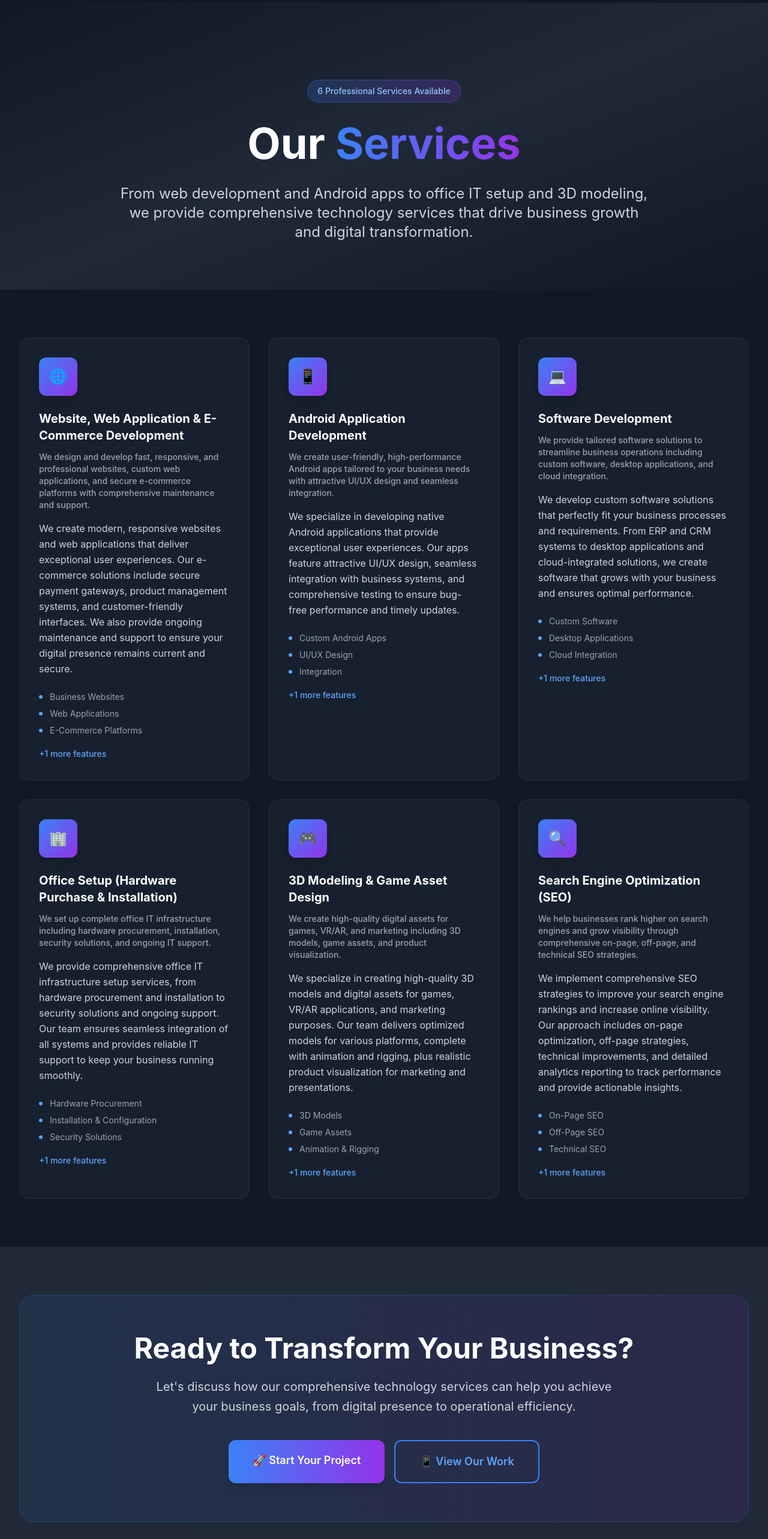
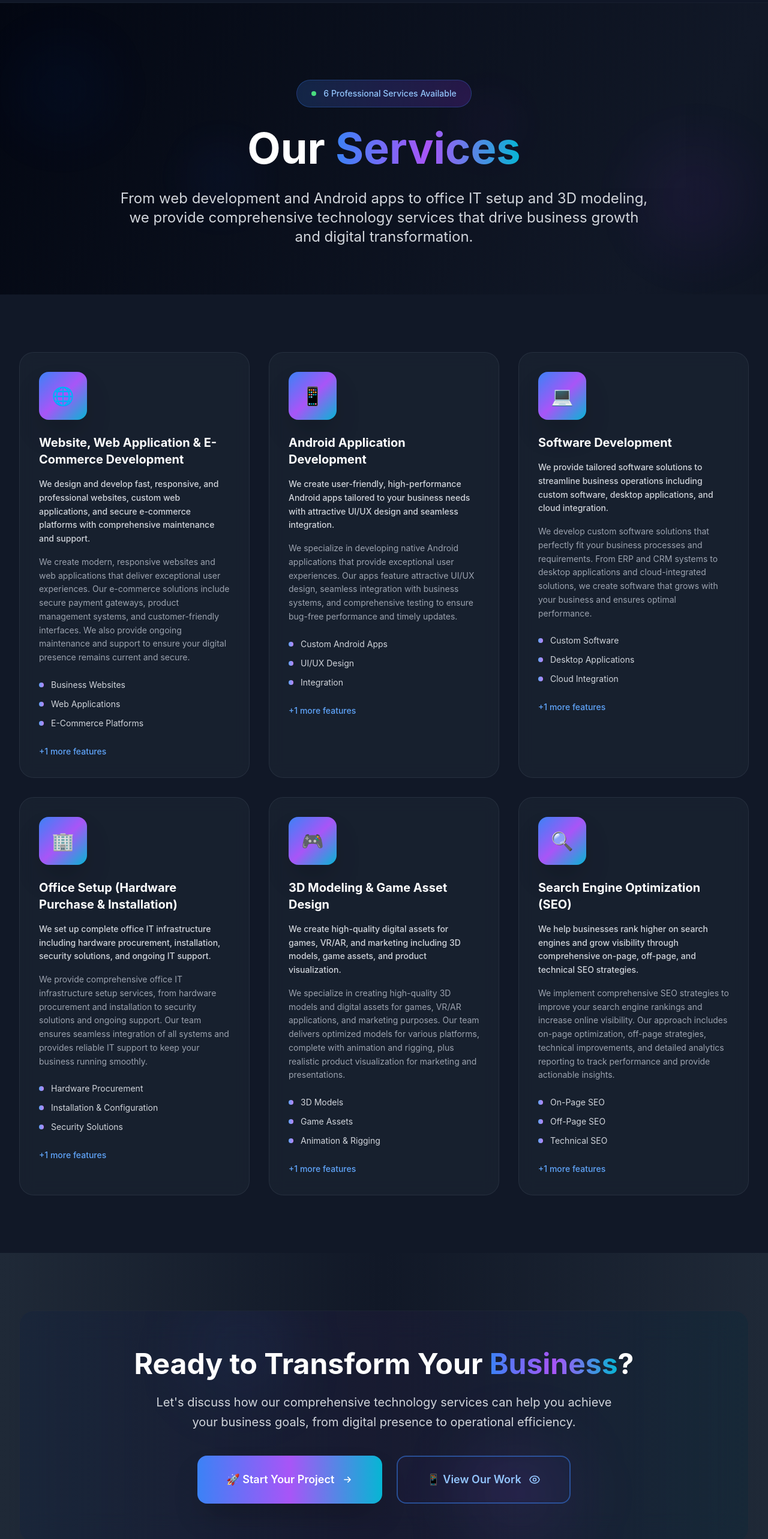
Before and after one commit to Iftekhar-Tasnim/astronyvia, a React (Vite) app in the folder frontend/: page /services in a window 1280 px wide. Shown: the part 60-2626 px from the top of the page at 60% size. Built offline with nearby package versions, Linux system fonts and the light colour scheme.

Commit message:
Update UI 2

```diff
--- a/frontend/src/pages/Services.tsx
+++ b/frontend/src/pages/Services.tsx
@@ -47,19 +47,28 @@ const Services = () => {
   ]
 
   return (
-    <div className="min-h-screen bg-gray-900">
+    <div className="min-h-screen bg-gradient-to-br from-gray-950 via-gray-900 to-gray-950">
       {/* Hero Section */}
-      <section className="pt-32 pb-20 bg-gradient-to-br from-gray-900 via-gray-800 to-gray-900">
-        <div className="max-w-7xl mx-auto px-4 sm:px-6 lg:px-8 text-center">
+      <section className="relative pt-32 pb-20 overflow-hidden">
+        {/* Animated Background Elements */}
+        <div className="absolute inset-0">
+          <div className="absolute top-20 left-10 w-32 h-32 bg-blue-600/10 rounded-full blur-3xl animate-pulse"></div>
+          <div className="absolute bottom-20 right-10 w-40 h-40 bg-purple-600/10 rounded-full blur-3xl animate-pulse delay-1000"></div>
+          <div className="absolute top-1/2 left-1/4 w-24 h-24 bg-blue-800/10 rounded-full blur-2xl animate-pulse delay-500"></div>
+          <div className="absolute top-1/3 right-1/3 w-20 h-20 bg-purple-800/10 rounded-full blur-2xl animate-pulse delay-1500"></div>
+        </div>
+
+        <div className="relative max-w-7xl mx-auto px-4 sm:px-6 lg:px-8 text-center">
           {/* Services Counter Badge */}
-          <div className="inline-flex items-center px-4 py-2 rounded-full bg-gradient-to-r from-blue-500/20 to-purple-600/20 border border-blue-500/30 mb-8">
+          <div className="inline-flex items-center px-6 py-3 rounded-full bg-gradient-to-r from-blue-500/20 to-purple-600/20 border border-blue-500/30 mb-8 backdrop-blur-sm">
+            <div className="w-2 h-2 bg-green-400 rounded-full mr-3 animate-pulse"></div>
             <span className="text-blue-300 text-sm font-medium">
               {services.length} Professional Services Available
             </span>
           </div>
 
           <h1 className="text-5xl md:text-6xl lg:text-7xl font-bold text-white mb-8">
-            Our <span className="bg-gradient-to-r from-blue-500 to-purple-600 bg-clip-text text-transparent">Services</span>
+            Our <span className="bg-gradient-to-r from-blue-500 via-purple-500 to-cyan-500 bg-clip-text text-transparent">Services</span>
           </h1>
 
           <p className="text-xl md:text-2xl text-gray-300 max-w-4xl mx-auto leading-relaxed">
@@ -69,50 +78,47 @@ const Services = () => {
       </section>
 
       {/* Services Grid Section */}
-      <section className="py-20 bg-gray-900">
+      <section className="py-24 bg-gray-900">
         <div className="max-w-7xl mx-auto px-4 sm:px-6 lg:px-8">
           <div className="grid grid-cols-1 md:grid-cols-2 lg:grid-cols-3 gap-8">
                          {services.map((service, index) => (
                <div
                  key={index}
-                className="group relative bg-gray-800/50 backdrop-blur-sm border border-gray-700/50 rounded-2xl p-8 hover:border-blue-500/50 transition-all duration-300 hover:shadow-xl hover:shadow-blue-500/10 cursor-pointer overflow-hidden"
+                 className="group relative bg-gray-800/50 backdrop-blur-md border border-gray-700/50 rounded-3xl p-8 overflow-hidden transition-all duration-300 hover:border-blue-500/50 hover:bg-gray-800/70 hover:shadow-xl hover:shadow-blue-500/10 cursor-pointer"
                >
-                {/* Subtle background pattern */}
-                <div className="absolute inset-0 bg-gradient-to-br from-blue-500/5 via-transparent to-purple-500/5 opacity-0 group-hover:opacity-100 transition-opacity duration-500"></div>
-
                  {/* Icon */}
                  <div className="relative z-10 mb-6">
-                  <div className="w-16 h-16 bg-gradient-to-br from-blue-500 to-purple-600 rounded-xl flex items-center justify-center shadow-lg group-hover:shadow-xl group-hover:shadow-blue-500/25 transition-all duration-300 group-hover:scale-110">
-                    <span className="text-white text-2xl">{service.icon}</span>
+                   <div className="w-20 h-20 bg-gradient-to-br from-blue-500 via-purple-500 to-cyan-500 rounded-2xl flex items-center justify-center shadow-2xl transition-transform duration-300 group-hover:scale-110">
+                     <span className="text-white text-3xl">{service.icon}</span>
                    </div>
                  </div>
 
                  {/* Content */}
                  <div className="relative z-10">
-                  <h3 className="text-white text-xl font-bold mb-3 group-hover:text-blue-400 transition-colors duration-300">
+                   <h3 className="text-white text-xl font-bold mb-4 transition-colors duration-300 group-hover:text-blue-300">
                      {service.title}
                    </h3>
 
-                  <p className="text-gray-400 text-sm mb-4 font-medium">
+                   <p className="text-gray-300 text-sm mb-4 font-medium leading-relaxed">
                      {service.description}
                    </p>
 
-                  <p className="text-gray-300 leading-relaxed mb-6">
+                   <p className="text-gray-400 leading-relaxed mb-6 text-sm">
                      {service.details}
                    </p>
 
                    {/* Features */}
-                  <div className="space-y-2">
+                   <div className="space-y-3">
                      {service.features.slice(0, 3).map((feature, idx) => (
-                      <div key={idx} className="flex items-center text-gray-400 text-sm">
-                        <div className="w-1.5 h-1.5 bg-blue-400 rounded-full mr-3 flex-shrink-0"></div>
+                       <div key={idx} className="flex items-center text-gray-300 text-sm">
+                         <div className="w-2 h-2 bg-gradient-to-r from-blue-400 to-purple-400 rounded-full mr-3 flex-shrink-0 transition-transform duration-300 group-hover:scale-125"></div>
                          <span>{feature}</span>
                        </div>
                      ))}
 
                      {service.features.length > 3 && (
-                      <div className="pt-2">
-                        <span className="text-blue-400 text-sm font-medium">
+                       <div className="pt-3">
+                         <span className="text-blue-400 text-sm font-medium transition-colors duration-300 group-hover:text-blue-300">
                            +{service.features.length - 3} more features
                          </span>
                        </div>
@@ -120,11 +126,8 @@ const Services = () => {
                    </div>
                  </div>
 
-                {/* Hover effect line */}
-                <div className="absolute bottom-0 left-0 w-0 h-0.5 bg-gradient-to-r from-blue-500 to-purple-600 group-hover:w-full transition-all duration-500"></div>
-
-                {/* Corner accent */}
-                <div className="absolute top-4 right-4 w-2 h-2 bg-blue-500/30 rounded-full opacity-0 group-hover:opacity-100 transition-all duration-500"></div>
+                 {/* Subtle hover line */}
+                 <div className="absolute bottom-0 left-0 w-0 h-0.5 bg-gradient-to-r from-blue-500 to-purple-500 transition-all duration-500 group-hover:w-full"></div>
                </div>
              ))}
           </div>
@@ -132,31 +135,45 @@ const Services = () => {
       </section>
 
       {/* CTA Section */}
-      <section className="py-20 bg-gray-800">
+      <section className="py-24 bg-gradient-to-r from-gray-800 via-gray-900 to-gray-800">
         <div className="max-w-7xl mx-auto px-4 sm:px-6 lg:px-8 text-center">
-          <div className="bg-gradient-to-r from-blue-500/10 to-purple-600/10 border border-blue-500/20 rounded-3xl p-16">
+          <div className="relative bg-gray-900/40 backdrop-blur-xl border border-gray-700/30 rounded-3xl p-16 overflow-hidden">
+            {/* Background glow effects */}
+            <div className="absolute inset-0 bg-gradient-to-r from-blue-500/5 via-purple-500/5 to-cyan-500/5"></div>
+            <div className="absolute top-0 left-1/4 w-32 h-32 bg-blue-500/10 rounded-full blur-3xl"></div>
+            <div className="absolute bottom-0 right-1/4 w-40 h-40 bg-purple-500/10 rounded-full blur-3xl"></div>
+
+            <div className="relative z-10">
               <h2 className="text-4xl md:text-5xl font-bold text-white mb-6">
-              Ready to Transform Your Business?
+                Ready to Transform Your <span className="bg-gradient-to-r from-blue-500 via-purple-500 to-cyan-500 bg-clip-text text-transparent">Business</span>?
               </h2>
 
               <p className="text-xl text-gray-300 mb-10 max-w-3xl mx-auto leading-relaxed">
                 Let's discuss how our comprehensive technology services can help you achieve your business goals, from digital presence to operational efficiency.
               </p>
 
-            <div className="flex flex-col sm:flex-row gap-4 justify-center">
+                             <div className="flex flex-col sm:flex-row gap-6 justify-center">
                  <Link
                    to="/contact"
-                className="bg-gradient-to-r from-blue-500 to-purple-600 text-white px-10 py-5 rounded-xl font-semibold text-lg hover:from-blue-600 hover:to-purple-700 transition-all duration-300 transform hover:scale-105 shadow-lg hover:shadow-xl hover:shadow-blue-500/25"
+                   className="group bg-gradient-to-r from-blue-500 via-purple-500 to-cyan-500 text-white px-12 py-6 rounded-2xl font-semibold text-lg shadow-2xl flex items-center justify-center transition-all duration-300 hover:shadow-blue-500/30 hover:scale-105"
                  >
                    🚀 Start Your Project
+                   <svg className="ml-3 w-5 h-5 transition-transform duration-300 group-hover:translate-x-1" fill="none" stroke="currentColor" viewBox="0 0 24 24">
+                     <path strokeLinecap="round" strokeLinejoin="round" strokeWidth={2} d="M13 7l5 5m0 0l-5 5m5-5H6" />
+                   </svg>
                  </Link>
 
                  <Link
                    to="/portfolio"
-                className="border-2 border-blue-500 text-blue-400 px-10 py-5 rounded-xl font-semibold text-lg hover:bg-blue-500 hover:text-white transition-all duration-300 transform hover:scale-105"
+                   className="group border-2 border-blue-500/50 text-blue-300 px-12 py-6 rounded-2xl font-semibold text-lg backdrop-blur-sm flex items-center justify-center transition-all duration-300 hover:bg-blue-500/10 hover:border-blue-400 hover:text-blue-200 hover:scale-105"
                  >
                    📱 View Our Work
+                   <svg className="ml-3 w-5 h-5 transition-transform duration-300 group-hover:translate-x-1" fill="none" stroke="currentColor" viewBox="0 0 24 24">
+                     <path strokeLinecap="round" strokeLinejoin="round" strokeWidth={2} d="M15 12a3 3 0 11-6 0 3 3 0 016 0z" />
+                     <path strokeLinecap="round" strokeLinejoin="round" strokeWidth={2} d="M2.458 12C3.732 7.943 7.523 5 12 5c4.478 0 8.268 2.943 9.542 7-1.274 4.057-5.064 7-9.542 7-4.477 0-8.268-2.943-9.542-7z" />
+                   </svg>
                  </Link>
+               </div>
             </div>
           </div>
         </div>
```
Also changed, not shown: frontend/src/pages/Home.tsx (+28 -14 lines). Lines whose indentation alone changed are shown as unchanged.
